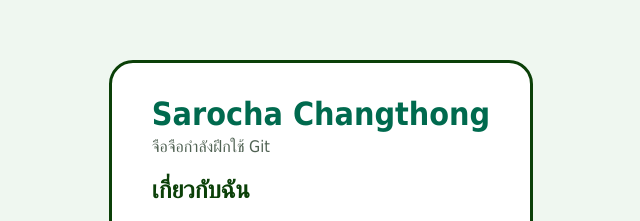
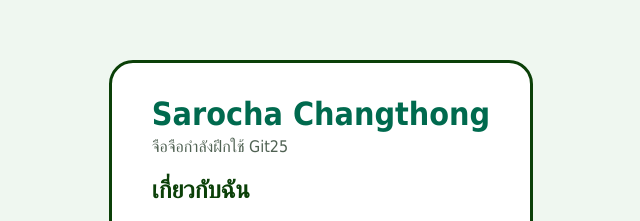
Before and after one commit to moosarocha/jeajea, a plain HTML site: page index.html in a window 1280 px wide. Shown: the part 180-401 px from the top of the page, 319-959 px from the left. Drawn offline with Linux system fonts and the light colour scheme.

Commit message:
Change tagline2

```diff
--- a/index.html
+++ b/index.html
@@ -9,7 +9,7 @@
 <body>
   <main class="card">
     <h1>Sarocha Changthong</h1>
-    <p class="tagline">จือจือกำลังฝึกใช้ Git</p>
+    <p class="tagline">จือจือกำลังฝึกใช้ Git25</p>
 
     <h2>เกี่ยวกับฉัน</h2>
     <p>เขียนแนะนำตัวสั้น ๆ 1–2 บรรทัด</p>
```
